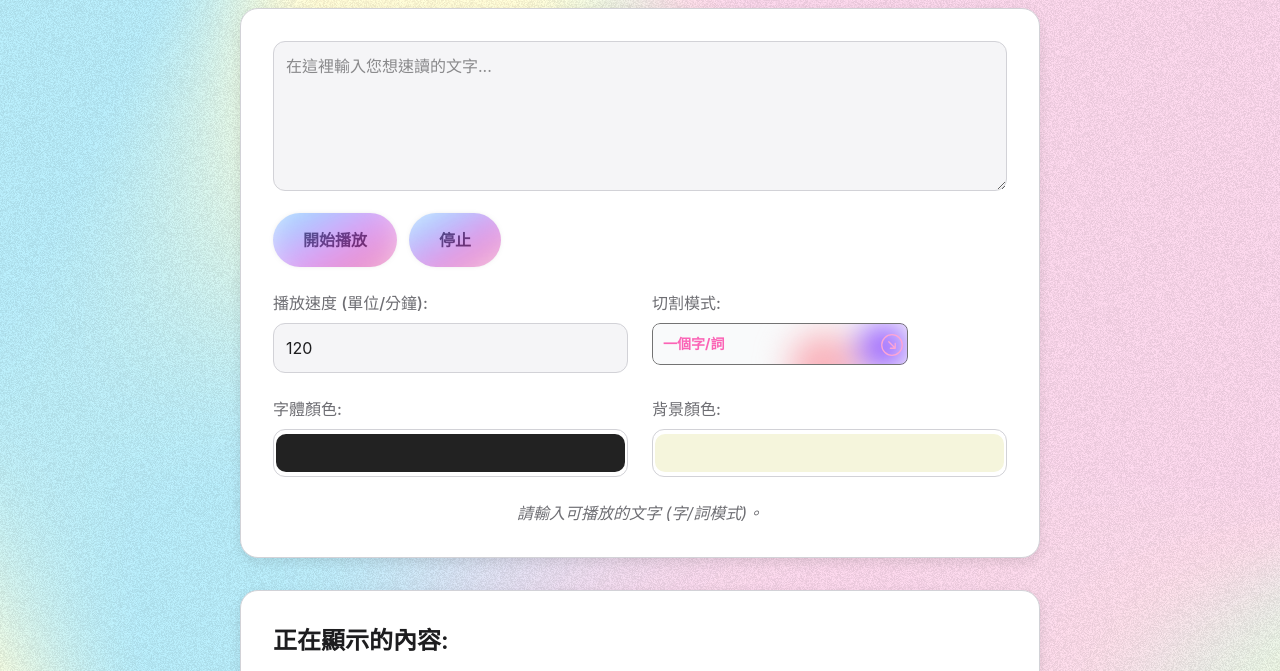
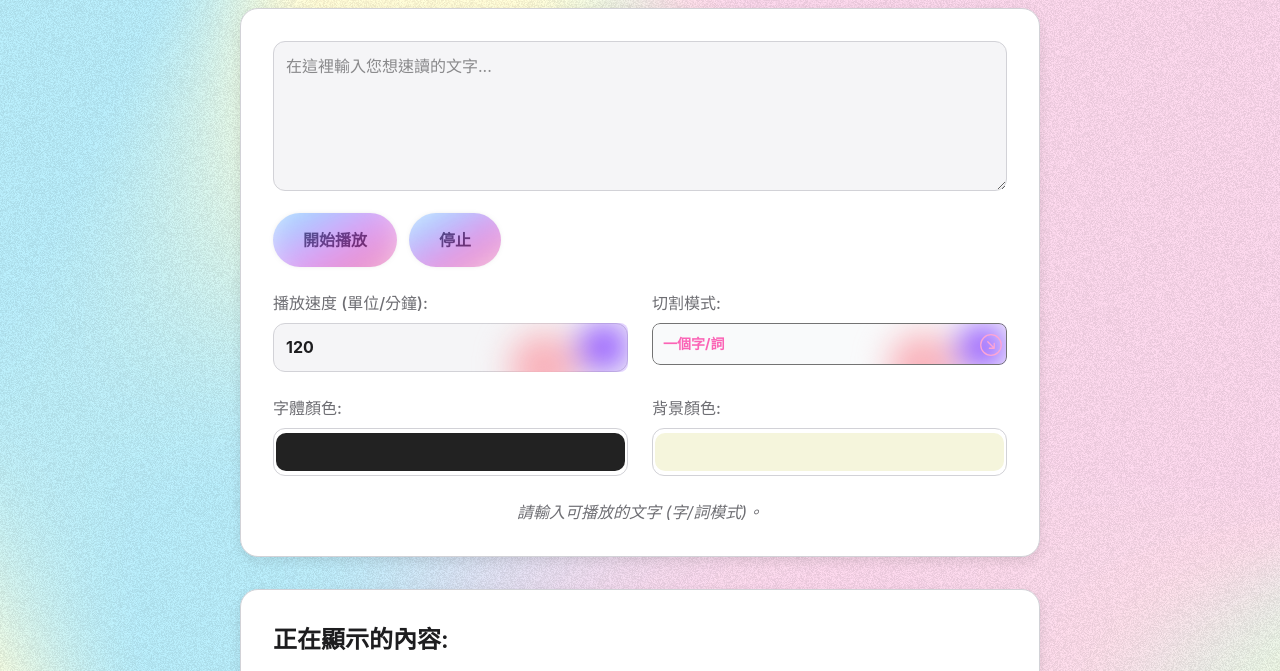
Before and after one commit to Utoaaaa/Speed-Reader, a website: page index.html in a window 1280 px wide. Shown: the part 108-779 px from the top of the page. Drawn offline with Linux system fonts and the light colour scheme; animation ran at ten frames a second.

Commit message:
改善播放速度輸入框的樣式，調整控制組的外觀

```diff
--- a/index.html
+++ b/index.html
@@ -31,12 +31,23 @@
         <div class="controls-grid">
             <div class="control-group">
                 <label for="speedInput">播放速度 (單位/分鐘):</label>
-                <input type="number" id="speedInput" value="120" min="1" step="10">
+                <div
+                  class="relative group rounded-lg overflow-hidden before:absolute before:w-12 before:h-12 before:content[''] before:right-0 before:bg-violet-500 before:rounded-full before:blur-lg before:[box-shadow:-60px_20px_10px_10px_#F9B0B9]"
+                >
+                  <input
+                    type="number"
+                    id="speedInput"
+                    value="120"
+                    min="1"
+                    step="10"
+                    class="appearance-none hover:placeholder-shown:bg-emerald-500 bg-gray-50 text-pink-400 ring-0 outline-none border border-neutral-500 text-neutral-900 placeholder-violet-700 text-sm font-bold rounded-lg focus:ring-violet-500 focus:border-violet-500 block w-full p-2.5 h-11"
+                  />
+                </div>
             </div>
             <div class="control-group">
                 <label for="splitModeSelect">切割模式:</label>
                 <div
-                  class="relative group rounded-lg w-64 bg-gray-50 overflow-hidden before:absolute before:w-12 before:h-12 before:content[''] before:right-0 before:bg-violet-500 before:rounded-full before:blur-lg before:[box-shadow:-60px_20px_10px_10px_#F9B0B9]"
+                  class="relative group rounded-lg bg-gray-50 overflow-hidden before:absolute before:w-12 before:h-12 before:content[''] before:right-0 before:bg-violet-500 before:rounded-full before:blur-lg before:[box-shadow:-60px_20px_10px_10px_#F9B0B9]"
                 >
                   <svg
                     y="0"
@@ -59,7 +70,7 @@
                   </svg>
                   <select
                     id="splitModeSelect"
-                    class="appearance-none hover:placeholder-shown:bg-emerald-500 relative text-pink-400 bg-transparent ring-0 outline-none border border-neutral-500 text-neutral-900 placeholder-violet-700 text-sm font-bold rounded-lg focus:ring-violet-500 focus:border-violet-500 block w-full p-2.5"
+                    class="appearance-none hover:placeholder-shown:bg-emerald-500 relative text-pink-400 bg-transparent ring-0 outline-none border border-neutral-500 text-neutral-900 placeholder-violet-700 text-sm font-bold rounded-lg focus:ring-violet-500 focus:border-violet-500 block w-full p-2.5 h-11"
                   >
                     <option value="word">一個字/詞</option>
                     <option value="sentence">一句話</option>
--- a/style.css
+++ b/style.css
@@ -53,8 +53,7 @@ h2 {
     border: 1px solid var(--border-color);
 }
 
-textarea,
-.control-group input[type="number"] {
+textarea {
     width: 100%;
     padding: 12px;
     border: 1px solid var(--border-color);
@@ -72,7 +71,6 @@ textarea {
 }
 
 textarea:focus,
-.control-group input[type="number"]:focus,
 .control-group select:focus {
     outline: none;
     border-color: var(--accent-color);
```
